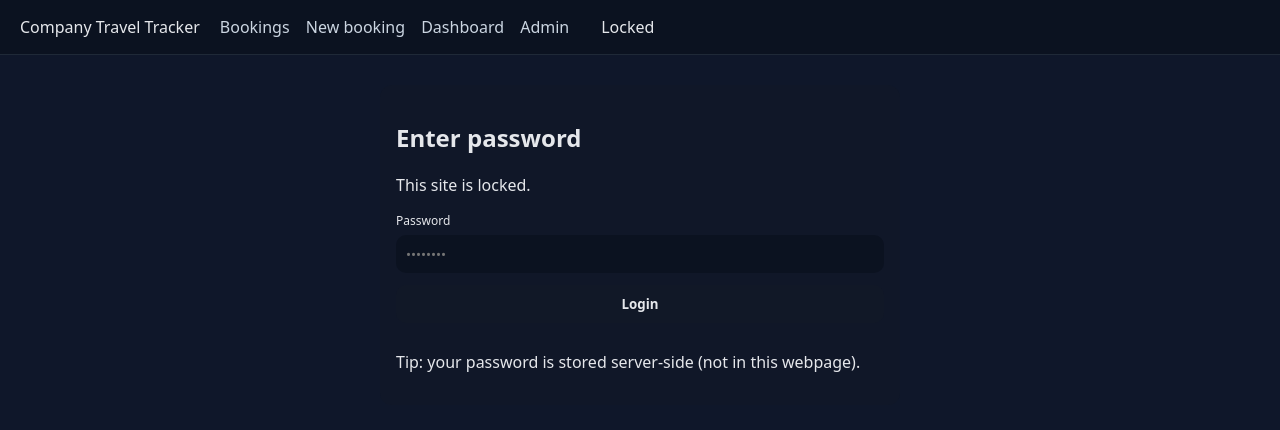
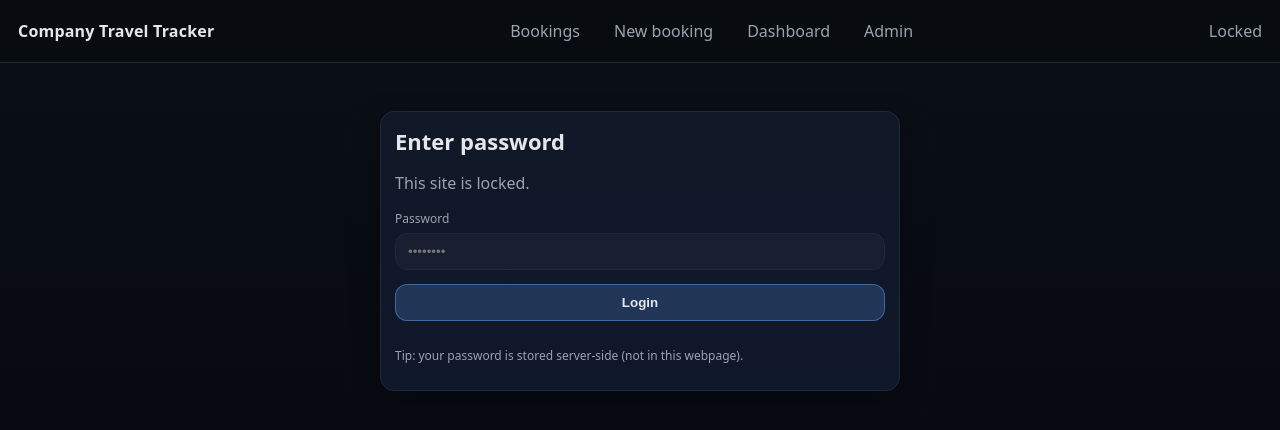
Before and after one commit to saunak1017/sgitravel, a website: page public/index.html in a window 1280 px wide. Drawn offline with Linux system fonts and the light colour scheme; no server answers.

Commit message:
Update styles.css

```diff
--- a/public/styles.css
+++ b/public/styles.css
@@ -1,21 +1,64 @@
-*{box-sizing:border-box;font-family:system-ui, -apple-system, Segoe UI, Roboto, sans-serif}
-body{margin:0;background:#0f172a;color:#e5e7eb}
-a{color:#93c5fd}
-header{display:flex;align-items:center;gap:20px;padding:16px 20px;border-bottom:1px solid #1f2937;background:#0b1220;position:sticky;top:0;z-index:10}
-header h1{font-size:18px;margin:0}
-.nav a{margin-right:12px;text-decoration:none;color:#cbd5e1}
-.nav a.active{color:#fff;font-weight:600}
-main{max-width:1180px;margin:20px auto;padding:0 16px}
-.card{border:1px solid var(--line);border-radius:12px;padding:16px;background:rgba(17,24,39,.6)}
-.grid{display:grid;gap:12px}
+/* Simple, clean UI */
+:root{
+  --bg:#0b0f17;
+  --panel:#111827;
+  --panel2:#0f172a;
+  --text:#e5e7eb;
+  --muted:#9ca3af;
+  --line:#1f2937;
+  --accent:#60a5fa;
+  --danger:#f87171;
+  --ok:#34d399;
+  --warn:#fbbf24;
+  --radius:14px;
+  --pad:14px;
+  --mono: ui-monospace, SFMono-Regular, Menlo, Monaco, Consolas, "Liberation Mono", "Courier New", monospace;
+  --sans: ui-sans-serif, system-ui, -apple-system, Segoe UI, Roboto, Helvetica, Arial, "Apple Color Emoji","Segoe UI Emoji";
+}
+*{box-sizing:border-box;}
+body{margin:0;font-family:var(--sans);background:linear-gradient(180deg,#0b0f17,#070a10);color:var(--text);}
+a{color:inherit;text-decoration:none}
+.topbar{
+  position:sticky;top:0;z-index:10;
+  display:flex;align-items:center;justify-content:space-between;
+  padding:12px 18px;border-bottom:1px solid var(--line);
+  background:rgba(9,12,18,.92);backdrop-filter: blur(8px);
+}
+.brand{font-weight:800;letter-spacing:.2px}
+.nav{display:flex;gap:14px;flex-wrap:wrap}
+.nav a{padding:8px 10px;border-radius:10px;color:var(--muted)}
+.nav a.active{background:rgba(96,165,250,.14);color:var(--text)}
+.container{max-width:1300px;margin:0 auto;padding:18px}
+.card{
+  background:linear-gradient(180deg,var(--panel),var(--panel2));
+  border:1px solid var(--line);
+  border-radius:var(--radius);
+  padding:var(--pad);
+  box-shadow:0 10px 30px rgba(0,0,0,.25);
+}
+.grid{display:grid;gap:14px}
 .grid.two{grid-template-columns:repeat(2,minmax(0,1fr))}
 .grid.three{grid-template-columns:repeat(3,minmax(0,1fr))}
-.row{display:flex;align-items:center;gap:12px;flex-wrap:wrap}
+@media (max-width:900px){.grid.two,.grid.three{grid-template-columns:1fr}}
+.row{display:flex;gap:12px;flex-wrap:wrap;align-items:center}
 .spacer{flex:1}
+.muted{color:var(--muted)}
+h1,h2,h3{margin:0 0 10px 0}
+h1{font-size:22px}
+h2{font-size:18px}
 label{display:block;font-size:12px;color:var(--muted);margin-bottom:6px}
-input,select,textarea{width:100%;padding:10px;border-radius:10px;border:1px solid var(--line);background:#0b1220;color:#e5e7eb}
-textarea{min-height:90px}
-button.btn, .btn{padding:10px 14px;border-radius:10px;border:1px solid var(--line);background:#111827;color:#e5e7eb;cursor:pointer;font-weight:650;}
+input,select,textarea{
+  width:100%;padding:10px 12px;border-radius:12px;
+  border:1px solid var(--line);background:rgba(255,255,255,.03);
+  color:var(--text);outline:none;
+}
+textarea{min-height:90px;resize:vertical}
+input[type="date"]{font-family:var(--mono)}
+.btn{
+  border:1px solid var(--line);background:rgba(255,255,255,.05);
+  color:var(--text);padding:10px 12px;border-radius:12px;
+  cursor:pointer;font-weight:650;
+}
 .btn:hover{border-color:rgba(96,165,250,.7)}
 .btn-primary{background:rgba(96,165,250,.22);border-color:rgba(96,165,250,.45)}
 .btn-danger{background:rgba(248,113,113,.16);border-color:rgba(248,113,113,.45)}
@@ -38,7 +81,7 @@ button.btn, .btn{padding:10px 14px;border-radius:10px;border:1px solid var(--lin
 .booking-row:hover{border-color:rgba(96,165,250,.6)}
 .booking-grid{
   display:grid;
-  grid-template-columns:repeat(7,minmax(0,1fr));
+  grid-template-columns:repeat(11,minmax(0,1fr));
   gap:10px;
   align-items:center;
   font-size:13px;
@@ -50,15 +93,6 @@ button.btn, .btn{padding:10px 14px;border-radius:10px;border:1px solid var(--lin
   border-bottom:1px solid var(--line);
 }
 .booking-meta{margin-top:6px}
-.segment-group-card{border:1px solid var(--line);border-radius:12px;padding:12px;background:rgba(17,24,39,.35)}
-.segment-group-view{border-top:1px solid var(--line);padding-top:8px;margin-top:8px}
-.segment-strip{display:flex;flex-direction:column;gap:8px}
-.segment-strip-header{display:flex;align-items:center;gap:8px}
-.segment-strip-legs{display:flex;flex-wrap:wrap;gap:10px;align-items:center}
-.segment-strip-leg{border:1px dashed var(--line);border-radius:10px;padding:8px 10px;min-width:160px;background:rgba(15,23,42,.6)}
-.segment-strip-route{font-weight:650}
-.segment-strip-meta{font-size:12px;color:var(--muted)}
-.segment-strip-layover{font-size:12px;color:var(--muted);padding:6px 8px;border-radius:999px;border:1px solid var(--line);background:rgba(15,23,42,.4)}
 @media (max-width:1100px){
   .booking-grid{grid-template-columns:repeat(2,minmax(0,1fr))}
   .booking-header{display:none}
@@ -104,3 +138,6 @@ button.btn, .btn{padding:10px 14px;border-radius:10px;border:1px solid var(--lin
   background:rgba(17,24,39,.96);border:1px solid var(--line);
   padding:10px 12px;border-radius:12px;max-width:680px;
 }
+.small{font-size:12px}
+.hr{height:1px;background:var(--line);margin:12px 0}
+code{font-family:var(--mono);font-size:12px}
```
